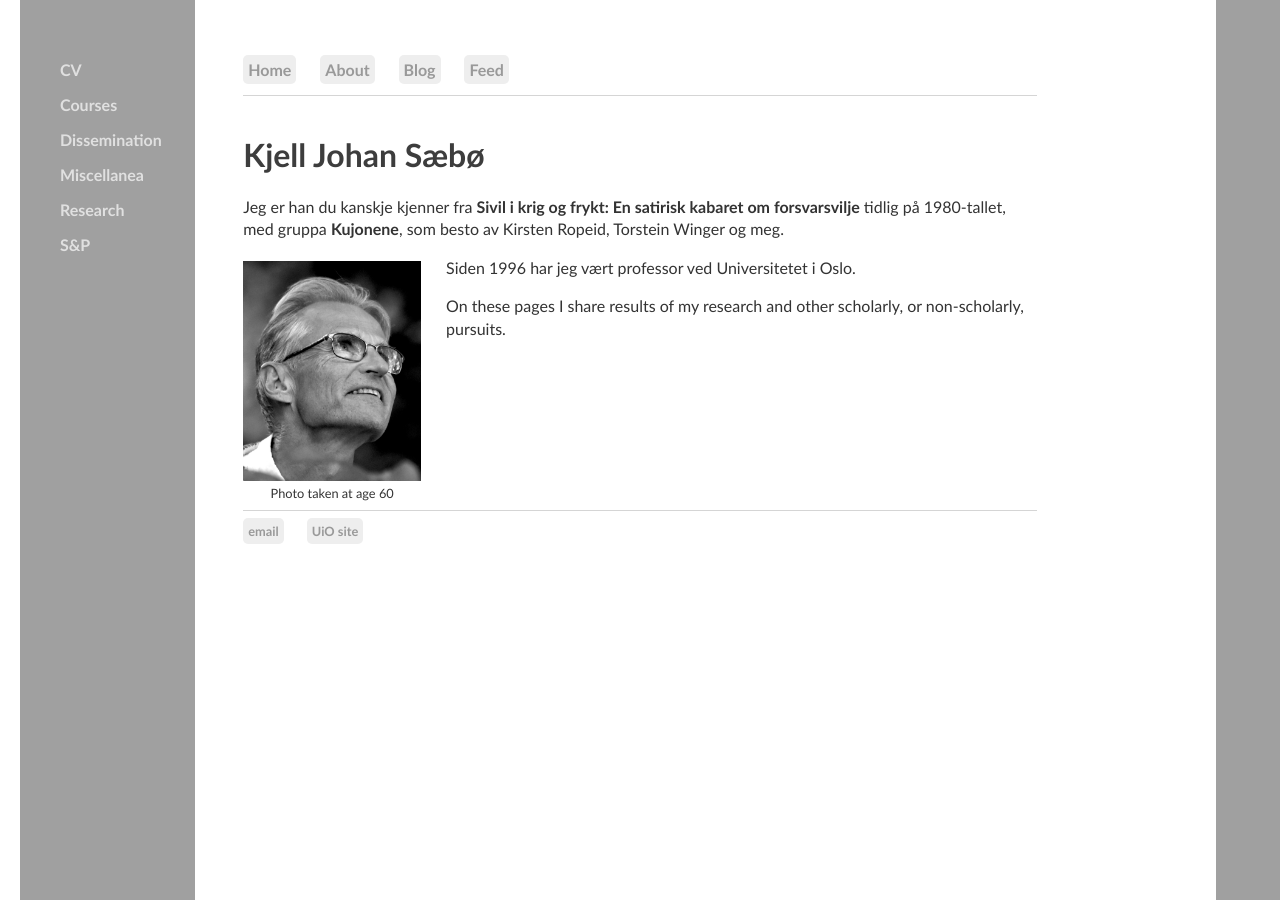
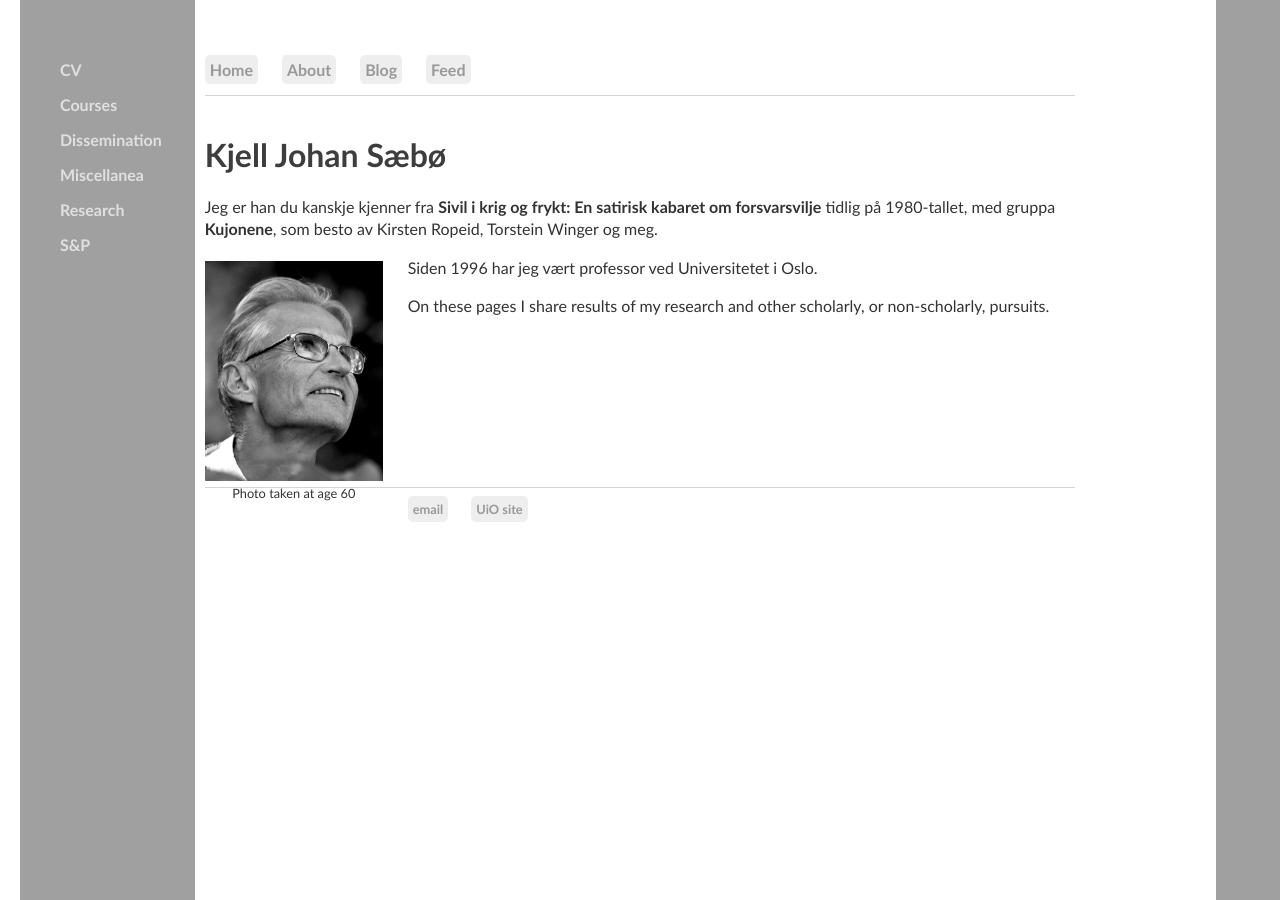
Before and after one commit to kjelljs/kjelljs.github.io, a Jekyll site: the page built from index.html, in a window 1280 px wide. Built offline with Jekyll 4.4.1, drawn with Linux system fonts in a browser that asks for light colours.

Commit message:
Update main.css

```diff
--- a/css/main.css
+++ b/css/main.css
@@ -1,9 +1,9 @@
 main {
-  margin-left: 210px; /* Same as the width of the sidenav */
+  margin-left: 200px; /* Same as the width of the sidenav */
 }
 body {
      margin: 60px auto;
-     width: 62%;
+     width: 68%;
 }
 nav {
     border-bottom: 1px solid #d5d5d5;
```
